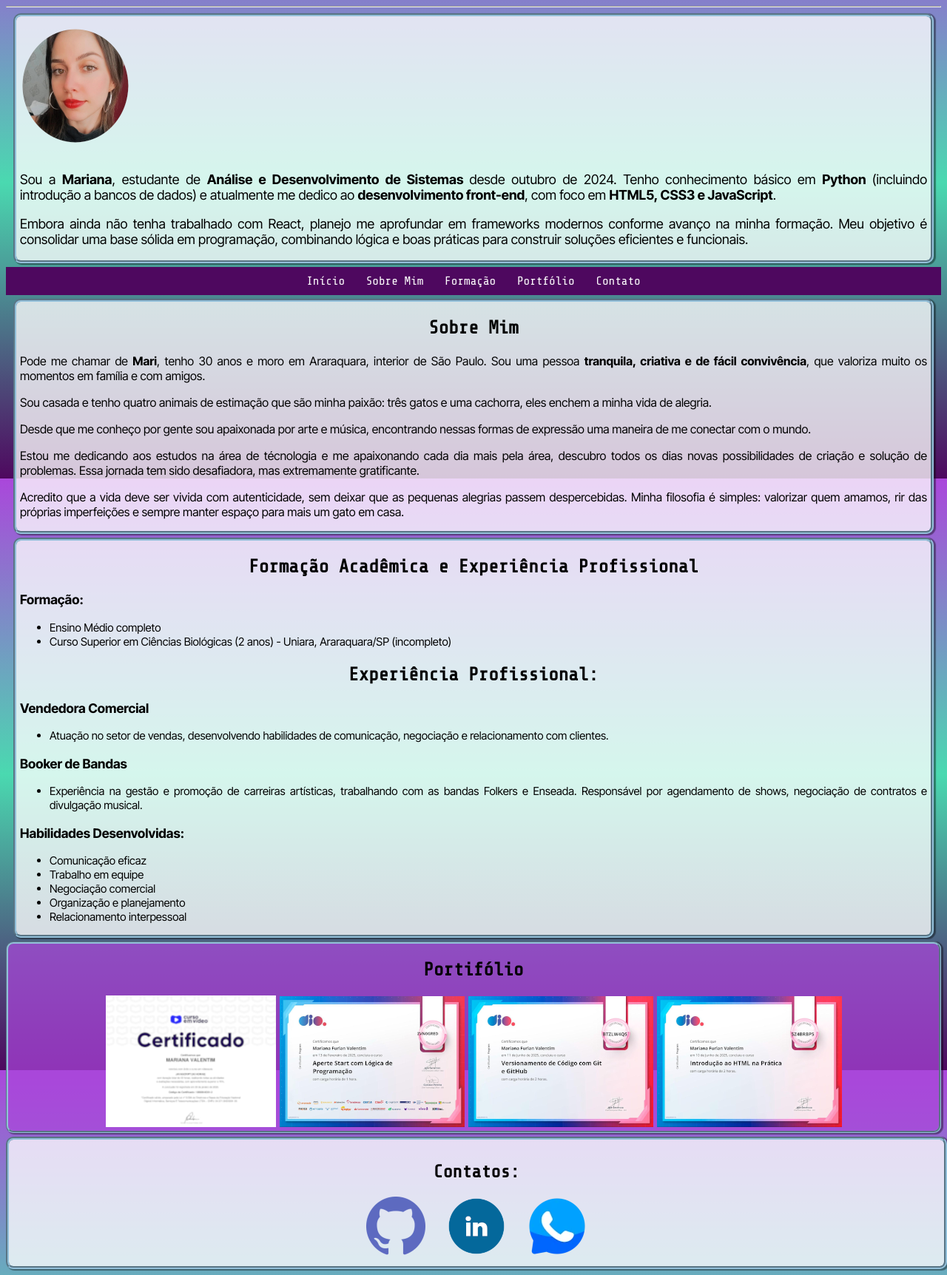
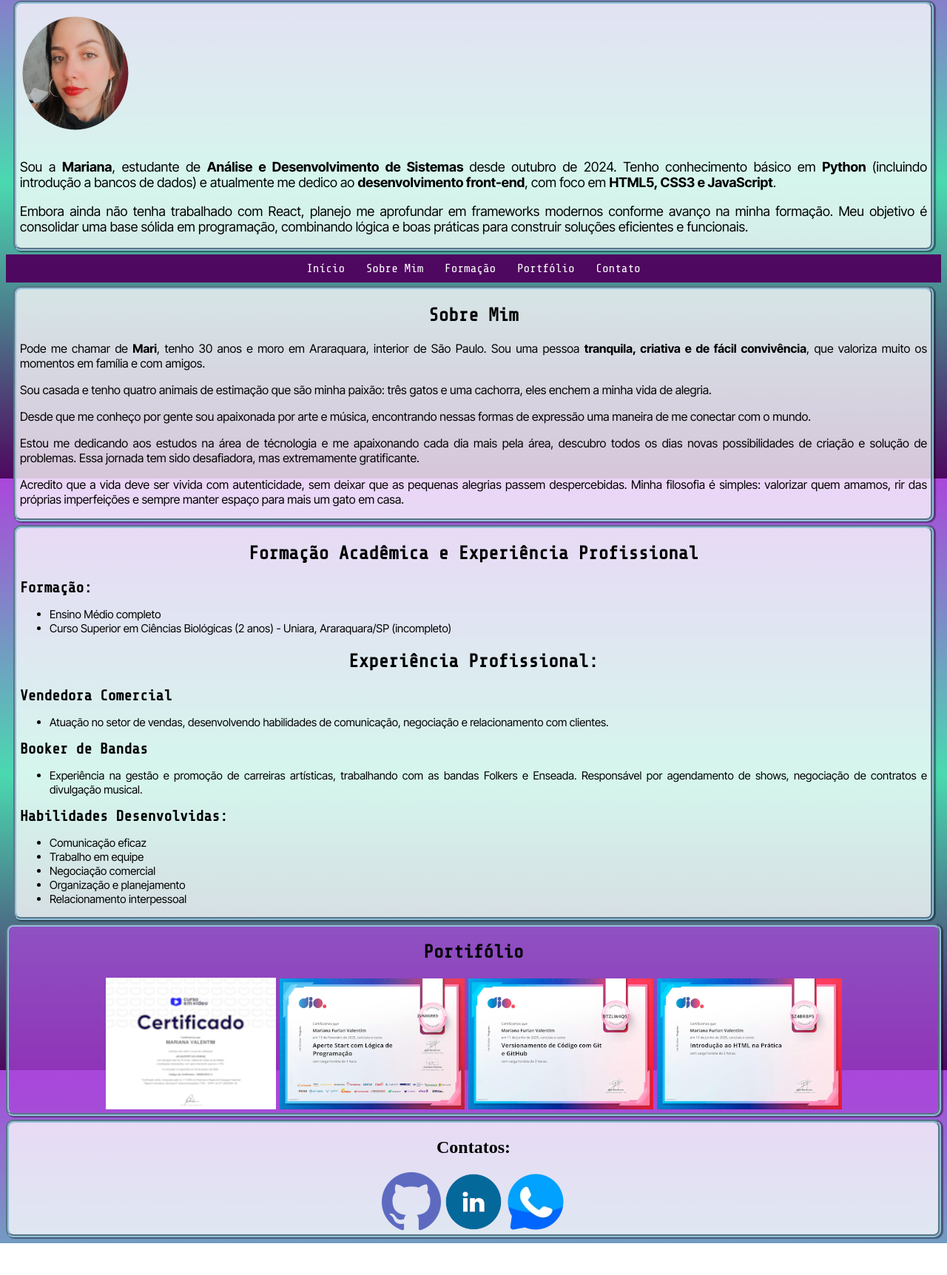
Before and after one commit to MaariValentim/portfolio, a plain HTML site: page index.html in a window 1280 px wide. Shown: the part 153-1877 px from the top of the page at 74% size. After the commit the page ends 1834 px from the top, so only its background shows below. Drawn offline with nearby package versions, Linux system fonts and the light colour scheme.

Commit message:
correções

```diff
--- a/index.html
+++ b/index.html
@@ -73,8 +73,7 @@
             </ul>
 
 </section>
-</main>
-<section id="portifolio">
+<section id="portfolio">
     <h2>Portifólio</h2>
 
     <img src="imagens e icones/MARIANA-VALENTIM-Javascript-40-Horas-Certificado-Curso-em-Video.png" alt="Certificado Curso em vídeo de JavaScript">
@@ -82,13 +81,14 @@
     <img src="imagens e icones/BTZLW4QS.png" alt="Certificado DIO Versionamento de código com Git e GitHub">
     <img src="imagens e icones/5Z4BRBP5.png" alt="Certificado DIO Introdução ao HTML na Prática">
 </section>
-<nav id="contato">
+</main>
+<footer id="contato">
     <h2>Contatos:</h2>
-    <a href="https://github.com/MaariValentim" target="_blank"><img src="imagens e icones/icone-github.png" alt="Link GitHub"></a>
+    <a href="https://github.com/MaariValentim " target="_blank"><img src="imagens e icones/icone-github.png" alt="Link GitHub"></a>
     <a href="https://www.linkedin.com/in/mariana-valentim-83b2b9333/" target="_blank"><img src="imagens e icones/icone-linkedin.png" alt="Link LinkedIn"></a>
     <a href="https://whatsa.me/5516997489183" target="_blank"><img src="imagens e icones/free-whatsapp-logo-icon-download-in-svg-png-gif-file-formats--social-media-pack-logos-icons-3649992.webp" alt=""></a>
 
-</nav>
+</footer>
 
 </body>
 </html>
--- a/style.css
+++ b/style.css
@@ -3,100 +3,107 @@
 @import url('https://fonts.googleapis.com/css2?family=Inter+Tight:ital,wght@0,100..900;1,100..900&family=Share+Tech+Mono&display=swap');
 
 nav {
-            background-color:#4e085f;
-            padding: 10px 0px ;
+    background-color: #4e085f;
+    padding: 10px 0px;
     text-align: center;
     width: 100%;
     top: 0px;
-            font-family: "Share Tech Mono", Helvetica, sans-serif;
-
+    font-family: "Share Tech Mono", sans-serif;
 }
 
-        nav a {
+nav > a {
     color: white;
     margin: 0 10px;
     text-decoration: none;
 }
 
-
-
-body{
+body {
     background-image: linear-gradient(to bottom, #AA47DB, #4AD9B0, #4e085f);
     background-attachment: fixed;
 }
 
-header > h1{
-    font-family: "Inter Tight", Helvetica, sans-serif;
+header > h1 {
+    font-family: "Inter Tight", sans-serif; /
     font-size: 40px;
-
 }
 
-header > h2{
-    font-family: "Share Tech Mono", Helvetica, sans-serif;
+header > h2 {
+    font-family: "Share Tech Mono", sans-serif;
     font-size: 30px;
 }
 
- #inicio{
-    font: 18px black, "Inter Tight", Helvetica, sans-serif;
+
+#inicio {
+    font-family: "Inter Tight", sans-serif;
+    font-size: 18px;
+    color: black;
     text-align: justify;
     background-color: rgba(255, 255, 255, 0.767);
     margin: 5px 10px 5px 10px;
     border: 4px groove #92BFD9;
-    padding:0px 5px;
+    padding: 0px 5px;
     border-radius: 10px;
     box-shadow: 2px 1px 1px 1px rgba(0, 0, 0, 0.404);
+}
 
-}
-section > h2{
-    font-family: "Share Tech Mono", Helvetica, sans-serif;
+section > h2 {
+    font-family: "Share Tech Mono", sans-serif;
     font-size: 25px;
     text-align: center;
+}
 
-}
-#sobre-mim{
-    font: 16px black, "Inter Tight", Helvetica, sans-serif;
+
+#sobre-mim {
+    font-family: "Inter Tight", sans-serif;
+    font-size: 16px;
+    color: black;
     justify-content: space-between;
     align-items: center;
     text-align: justify;
     background-color: rgba(255, 255, 255, 0.767);
     margin: 5px 10px 5px 10px;
     border: 4px groove #92BFD9;
-    padding:0px 5px;
+    padding: 0px 5px;
     border-radius: 10px;
     box-shadow: 2px 1px 1px 1px rgba(0, 0, 0, 0.404);
 }
 
-section > h3{
 
+section > h3 {
+    font-family: "Share Tech Mono", sans-serif;
+    font-size: 20px;
+    margin: 15px 0;
 }
 
-#formacao{
-    font: 15px black, "Inter Tight", Helvetica, sans-serif;
+
+#formacao {
+    font-family: "Inter Tight", sans-serif;
+    font-size: 15px;
+    color: black;
     justify-content: space-between;
     align-items: center;
     text-align: justify;
     background-color: rgba(255, 255, 255, 0.767);
     margin: 5px 10px 5px 10px;
     border: 4px groove #92BFD9;
-    padding:0px 5px;
+    padding: 0px 5px;
     border-radius: 10px;
     box-shadow: 2px 1px 1px 1px rgba(0, 0, 0, 0.404);
 }
-#portifolio{
 
+#portfolio {
     justify-content: space-between;
-    align-items:flex-start;
+    align-items: flex-start;
     text-align: center;
     font-size: 20px;
-    background-color:#aa47dbb6;
-    border: groove #92BFD9;
+    background-color: #aa47dbb6;
+    border: 4px groove #92BFD9;
     border-radius: 10px;
     box-shadow: 2px 1px 1px 1px rgba(0, 0, 0, 0.404);
-    image-orientation: flip;
+
 }
 
-#contato{
-
+#contato {
     justify-content: space-between;
     align-items: center;
     text-align: center;
@@ -106,3 +113,12 @@ section > h3{
     border-radius: 10px;
     box-shadow: 2px 1px 1px 1px rgba(0, 0, 0, 0.404);
 }
+
+#contato a:hover {
+    opacity: 0.8;
+}
+#contato > img {
+    width:25 px;
+    height: auto;
+    margin: 0 5px;
+}
```
Lines whose indentation alone changed are shown as unchanged.
